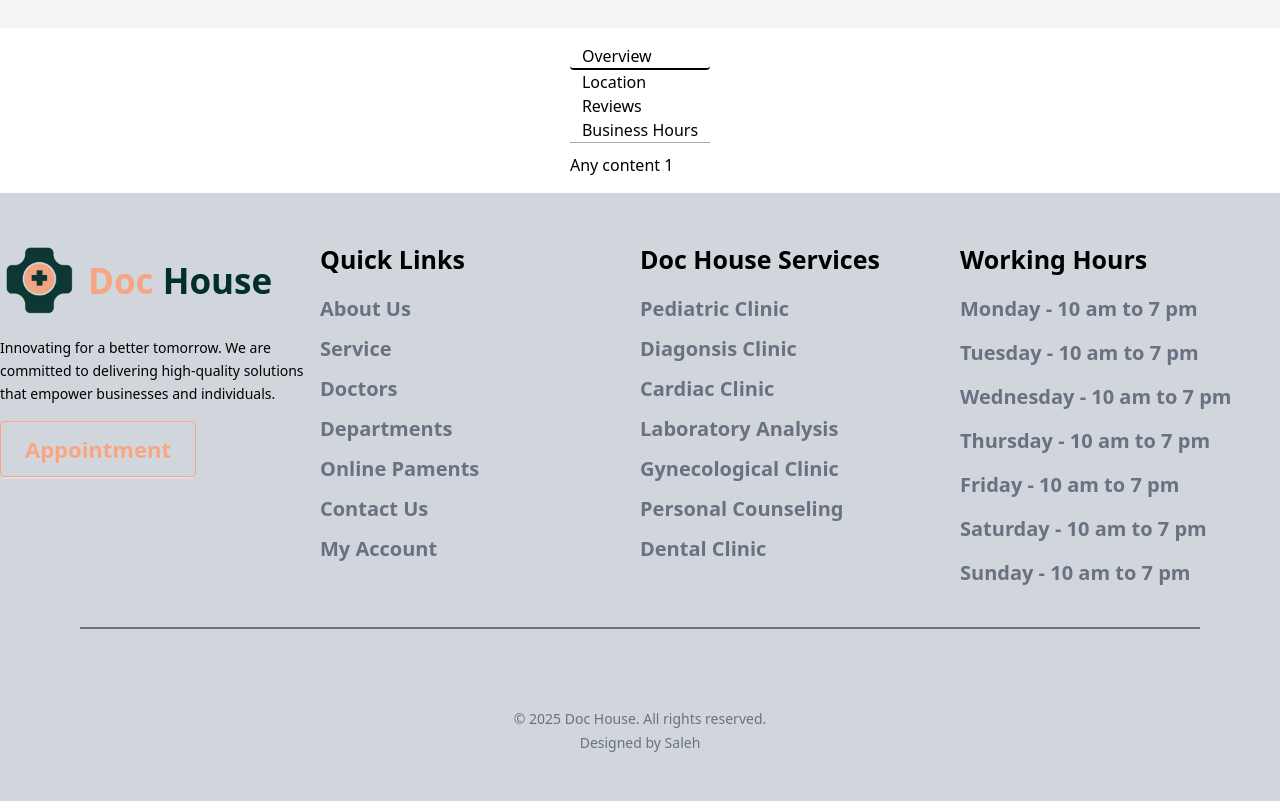
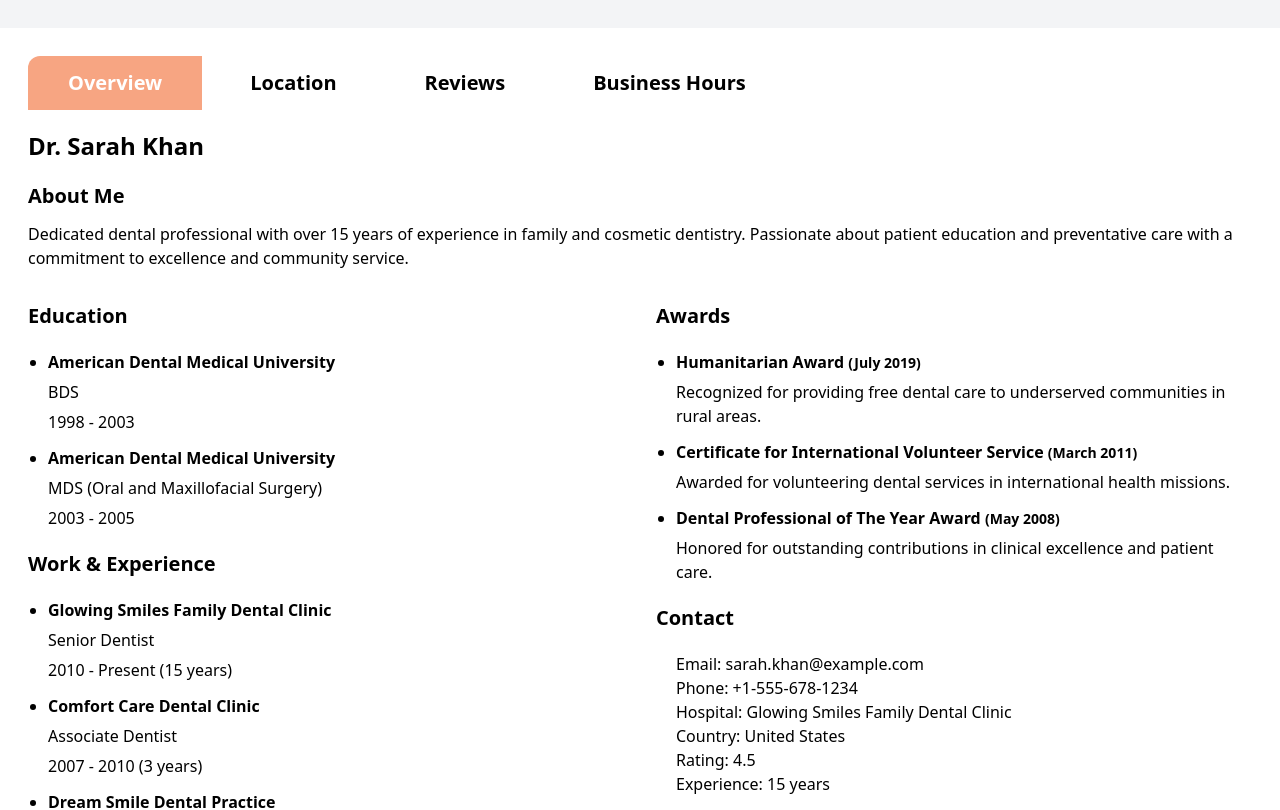
Before and after one commit to Salehchy46/doctors-house-client, a React (Vite) app: page /doctorprofile in a window 1280 px wide. Shown: the part 1080-1890 px from the top of the page. Built offline with nearby package versions, Linux system fonts and the light colour scheme.

Commit message:
doctors resume section is ready

```diff
--- a/src/components/sharedComponents/Heading.tsx
+++ b/src/components/sharedComponents/Heading.tsx
@@ -8,7 +8,7 @@ interface HeadingProps {
 
 const Heading: React.FC<HeadingProps> = ({ title, subTitle }) => {
   return (
-    <div className="text-center">
+    <div className="text-center max-w-[1280px] mx-auto">
       <h2 className="text-3xl font-bold">{title}</h2>
       {subTitle && <p className="mt-2 text-gray-600">{subTitle}</p>}
     </div>
--- /dev/null
+++ b/src/pages/DocProfile/Details/Locations.tsx
@@ -0,0 +1,11 @@
+import React from 'react';
+
+const Locations: React.FC = () => {
+    return (
+        <div>
+            <h3 className='text-3xl font-bold my-10'>Location</h3>
+        </div>
+    );
+};
+
+export default Locations;
--- /dev/null
+++ b/src/pages/DocProfile/Details/Overview.tsx
@@ -0,0 +1,139 @@
+import React, { useEffect, useState } from "react";
+
+type Education = {
+    institution: string;
+    degree: string;
+    years: string;
+};
+
+type WorkExperience = {
+    clinic: string;
+    role: string;
+    years: string;
+};
+
+type Award = {
+    date: string;
+    title: string;
+    description: string;
+};
+
+type Contact = {
+    email: string;
+    phone: string;
+    image: string;
+    country: string;
+    hospital: string;
+    rating: number;
+    experience_years: number;
+};
+
+type CvDetails = {
+    name: string;
+    about_me: string;
+    education: Education[];
+    work_experience: WorkExperience[];
+    services: string[];
+    awards: Award[];
+    specializations: string[];
+    contact: Contact;
+};
+
+const Overview: React.FC = () => {
+    const [details, setDetails] = useState<CvDetails | null>(null);
+
+    useEffect(() => {
+        fetch("/jsons/cv.json")
+            .then((res) => res.json())
+            .then((data: CvDetails) => setDetails(data))
+            .catch((err) => console.error(err));
+    }, []);
+
+    if (!details) {
+        return <div>Loading…</div>;
+    }
+
+    return (
+        <div className="">
+            <h1 className="text-2xl font-bold mt-5">{details.name}</h1>
+
+            <h6 className="text-xl font-bold mt-5">About Me</h6>
+            <p className="my-3">{details.about_me}</p>
+
+            <div className="flex flex-wrap gap-8">
+                {/* Left column */}
+                <div className="flex-1 min-w-[300px]">
+                    {/* Education */}
+                    <h6 className="text-xl font-bold mt-5">Education</h6>
+                    <ul className="m-5 list-disc">
+                        {details.education.map((ed, idx) => (
+                            <li key={idx} className="mb-3">
+                                <p className="font-bold">{ed.institution}</p>
+                                <p className="my-1.5">{ed.degree}</p>
+                                <p>{ed.years}</p>
+                            </li>
+                        ))}
+                    </ul>
+
+                    {/* Work & Experience */}
+                    <h6 className="text-xl font-bold mt-5">Work & Experience</h6>
+                    <ul className="m-5 list-disc">
+                        {details.work_experience.map((we, idx) => (
+                            <li key={idx} className="mb-3">
+                                <p className="font-bold">{we.clinic}</p>
+                                <p className="my-1.5">{we.role}</p>
+                                <p>{we.years}</p>
+                            </li>
+                        ))}
+                    </ul>
+
+                    {/* Services */}
+                    <h6 className="text-xl font-bold mt-5">Services</h6>
+                    <ul className="m-5 list-disc">
+                        {details.services.map((srv, idx) => (
+                            <li key={idx}>{srv}</li>
+                        ))}
+                    </ul>
+
+                </div>
+
+                {/* Right column */}
+                <div className="flex-1 min-w-[300px]">
+                    {/* Awards */}
+                    <h6 className="text-xl font-bold mt-5">Awards</h6>
+                    <ul className="m-5 list-disc">
+                        {details.awards.map((award, idx) => (
+                            <li key={idx} className="mb-3">
+                                <p className="font-bold">
+                                    {award.title} <span className="text-sm">({award.date})</span>
+                                </p>
+                                <p className="my-1.5">{award.description}</p>
+                            </li>
+                        ))}
+                    </ul>
+
+                    {/* Contact */}
+                    <h6 className="text-xl font-bold mt-5">Contact</h6>
+                    <div className="m-5">
+                        <p>Email: {details.contact.email}</p>
+                        <p>Phone: {details.contact.phone}</p>
+                        <p>Hospital: {details.contact.hospital}</p>
+                        <p>Country: {details.contact.country}</p>
+                        <p>Rating: {details.contact.rating} </p>
+                        <p>Experience: {details.contact.experience_years} years</p>
+                    </div>
+
+                    {/* Specializations */}
+                    <h6 className="text-xl font-bold mt-5">Specializations</h6>
+                    <ul className="m-5 list-disc">
+                        {details.specializations.map((spec, idx) => (
+                            <li key={idx}>{spec}</li>
+                        ))}
+                    </ul>
+                </div>
+            </div>
+        </div>
+    );
+};
+
+export default Overview;
--- a/src/pages/DocProfile/Docprofile.tsx
+++ b/src/pages/DocProfile/Docprofile.tsx
@@ -16,8 +16,8 @@ const Docprofile: React.FC = () => {
                     <DocDetail></DocDetail>
                 </div>
             </div>
-            <div className='bg-white'>
-                <div className='max-w-[1280px] text-black'>
+            <div className='bg-gray-100'>
+                <div className='-100 max-w-[1280px] mx-auto text-black'>
                     <Resume></Resume>
                 </div>
             </div>
--- a/src/pages/DocProfile/Resume.tsx
+++ b/src/pages/DocProfile/Resume.tsx
@@ -1,44 +1,46 @@
 import React from "react";
 import { Tab, Tabs, TabList, TabPanel } from "react-tabs";
 import "react-tabs/style/react-tabs.css";
+import Overview from "./Details/Overview";
+import Locations from "./Details/Locations";
 
 const MyTabs: React.FC = () => {
   return (
-    <div className="hero max-w-[1280px] mx-auto">
-      <div className="hero-content">
+    <div className="max-w-[1280px] mx-auto bg-white">
+      <div className="p-7">
         <Tabs>
-          <TabList>
+          <TabList className="flex gap-2">
             <Tab
-              className="px-3 rounded hover:border-b-0"
-              selectedClassName="border-b-2 px-3 rounded"
+              className="px-10 rounded-tl-xl hover:border-b-0 py-3 text-[20px] font-bold hover:bg-[#F7A582] hover:text-white"
+              selectedClassName="bg-[#F7A582] p-3 text-white"
             >
               Overview
             </Tab>
             <Tab
-              className="px-3 rounded hover:border-b-0"
-              selectedClassName="border-b-2 px-3 rounded"
+              className="px-10 hover:border-b-0 py-3 text-[20px] font-bold hover:bg-[#F7A582] hover:text-white"
+              selectedClassName="bg-[#F7A582] p-3 text-white"
             >
               Location
             </Tab>
             <Tab
-              className="px-3 rounded hover:border-b-0"
-              selectedClassName="border-b-2 px-3 rounded"
+              className="px-10 hover:border-b-0 py-3 text-[20px] font-bold hover:bg-[#F7A582] hover:text-white"
+              selectedClassName="bg-[#F7A582] p-3 text-white"
             >
               Reviews
             </Tab>
             <Tab
-              className="px-3 rounded hover:border-b-0"
-              selectedClassName="border-b-2 px-3 rounded"
+              className="px-10 rounded-tr-xl hover:border-b-0 py-3 text-[20px] font-bold hover:bg-[#F7A582] hover:text-white"
+              selectedClassName="bg-[#F7A582] p-3 text-white"
             >
               Business Hours
             </Tab>
           </TabList>
 
           <TabPanel>
-            <h2>Any content 1</h2>
+            <Overview></Overview>
           </TabPanel>
           <TabPanel>
-            <h2>Any content 2</h2>
+            <Locations></Locations>
           </TabPanel>
           <TabPanel>
             <h2>Any content 3</h2>
--- a/src/pages/Home/Reviews.tsx
+++ b/src/pages/Home/Reviews.tsx
@@ -1,11 +1,13 @@
+// @ts-expect-error
+import "swiper/css"
+// @ts-expect-error
+import "swiper/css/navigation"
 import Heading from "@/components/sharedComponents/Heading"
 import { useEffect, useState } from "react"
 import quote from "../../assets/quote.png"
 import { Swiper, SwiperSlide } from "swiper/react"
 
 // Swiper styles
-import "swiper/css"
-import "swiper/css/navigation"
 
 import { Navigation } from "swiper/modules"
 
```
